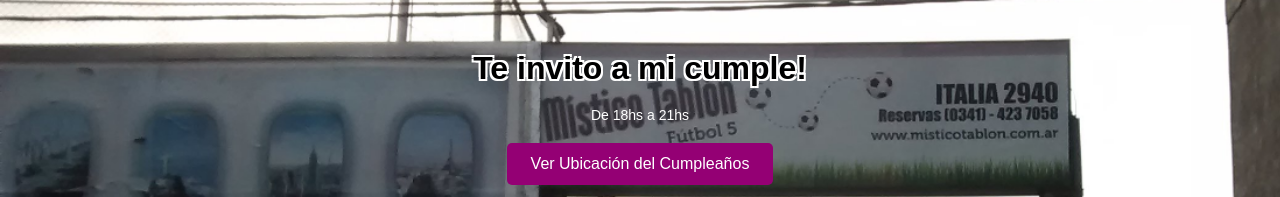
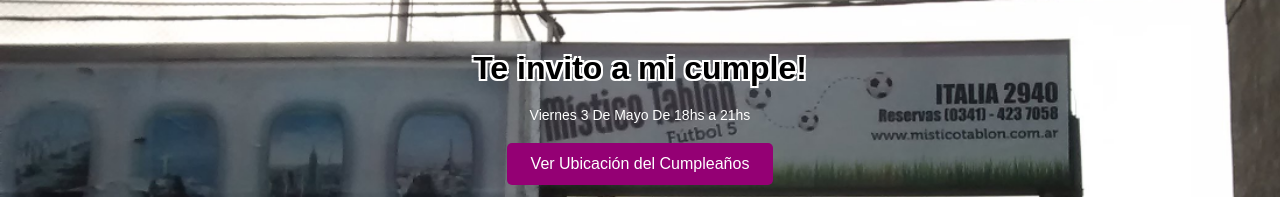
Before and after one commit to NoveChu/NoveChu.github.io, a plain HTML site: page index.html in a window 1280 px wide. Shown: the top 197 px of the page. Drawn offline with Linux system fonts and the light colour scheme.

Commit message:
Add files via upload

```diff
--- a/index.html
+++ b/index.html
@@ -63,7 +63,7 @@
 <body>
     <div id="confeti"></div> <!-- Confeti como fondo -->
     <h1>Te invito a mi cumple!</h1>
-    <p>De 18hs a 21hs</p> <!-- Texto adicional -->
+    <p>Viernes 3 De Mayo De 18hs a 21hs </p> <!-- Texto adicional -->
     <button id="location-button">Ver Ubicación del Cumpleaños</button>
     <div id="map-container">
         <iframe src="https://www.google.com/maps/embed?pb=!1m14!1m8!1m3!1d209.20609735966661!2d-60.6547028!3d-32.9695505!3m2!1i1024!2i768!4f13.1!3m3!1m2!1s0x95b7ab9fb1df729f%3A0x3c5cb42547c8b654!2zTcOtc3RpY28gVGFibMOzbg!5e0!3m2!1ses!2sar!4v1714426906266!5m2!1ses!2sar" width="600" height="450" style="border:0;" allowfullscreen="" loading="lazy" referrerpolicy="no-referrer-when-downgrade"></iframe>
```
